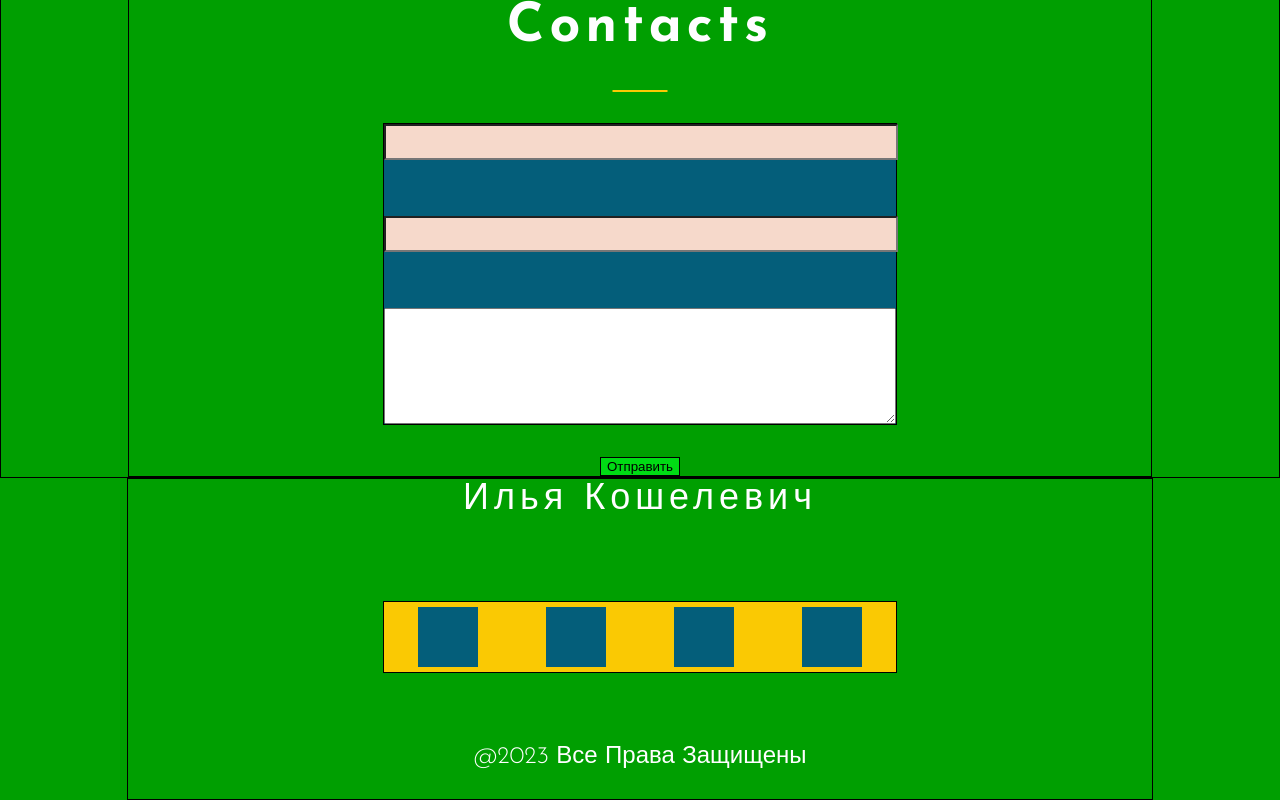
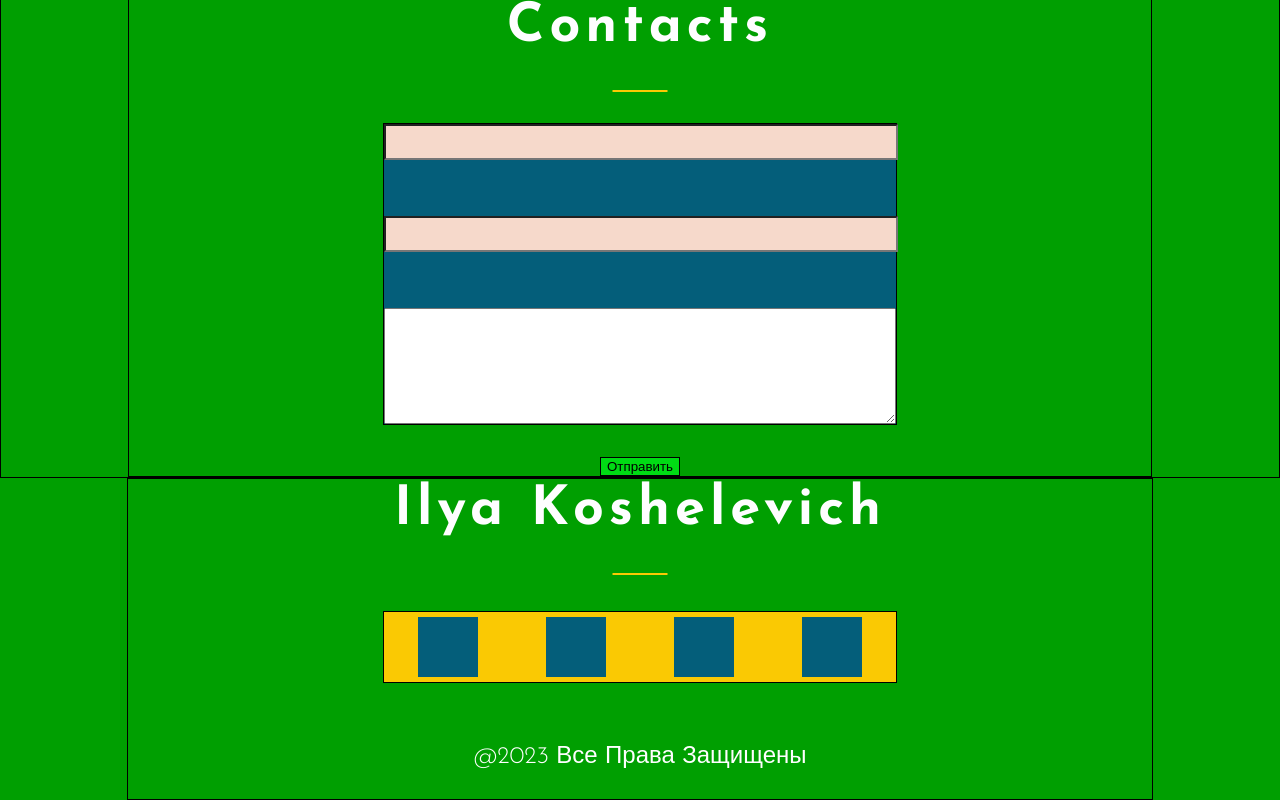
Before and after one commit to iliik/cv, a React (Create React App) app: page / in a window 1280 px wide. Shown: the part 2726-3526 px from the top of the page. Built offline with nearby package versions, Linux system fonts and the light colour scheme.

Commit message:
Title-cv-refactor-Footer

```diff
--- a/src/footer/Footer.js
+++ b/src/footer/Footer.js
@@ -1,13 +1,14 @@
 import React from 'react';
 import style from './Footer.module.css'
 import styleContainer from "../common/styles/Container.module.css";
+import Title from "../common/components/title/Title";
 
 
 function Footer() {
     return (
         <div className={style.footerBlock}>
             <div className={`${styleContainer.container} ${style.footerBlock}`}>
-                <h2 className={style.name}>Илья Кошелевич</h2>
+           <Title text={'Ilya Koshelevich'}/>
                 <div className={style.iconBlock}>
                     <div className={style.icon}></div>
                     <div className={style.icon}></div>
--- a/src/footer/Footer.module.css
+++ b/src/footer/Footer.module.css
@@ -5,8 +5,6 @@
     flex-direction: column;
     flex-wrap: wrap;
     justify-content: space-between;
-
-
 }
 
 .iconBlock{
@@ -17,25 +15,12 @@
     flex-direction: row-reverse;
     justify-content: space-around;
     flex-wrap: wrap;
-
 }
 .icon{
     margin: 5px;
     height: 60px;
     width: 60px;
     background-color: #045e7a;
-}
-
-.name{
-    margin: 0;
-    font-family: 'Josefin Sans', sans-serif;
-    margin-bottom: 30px;
-    font-weight: 300;
-    color: #fefeff;
-    text-transform: capitalize;
-    font-size: 36px;
-    line-height: 1.2;
-    letter-spacing: 5px;
 }
 
 .date{
```
